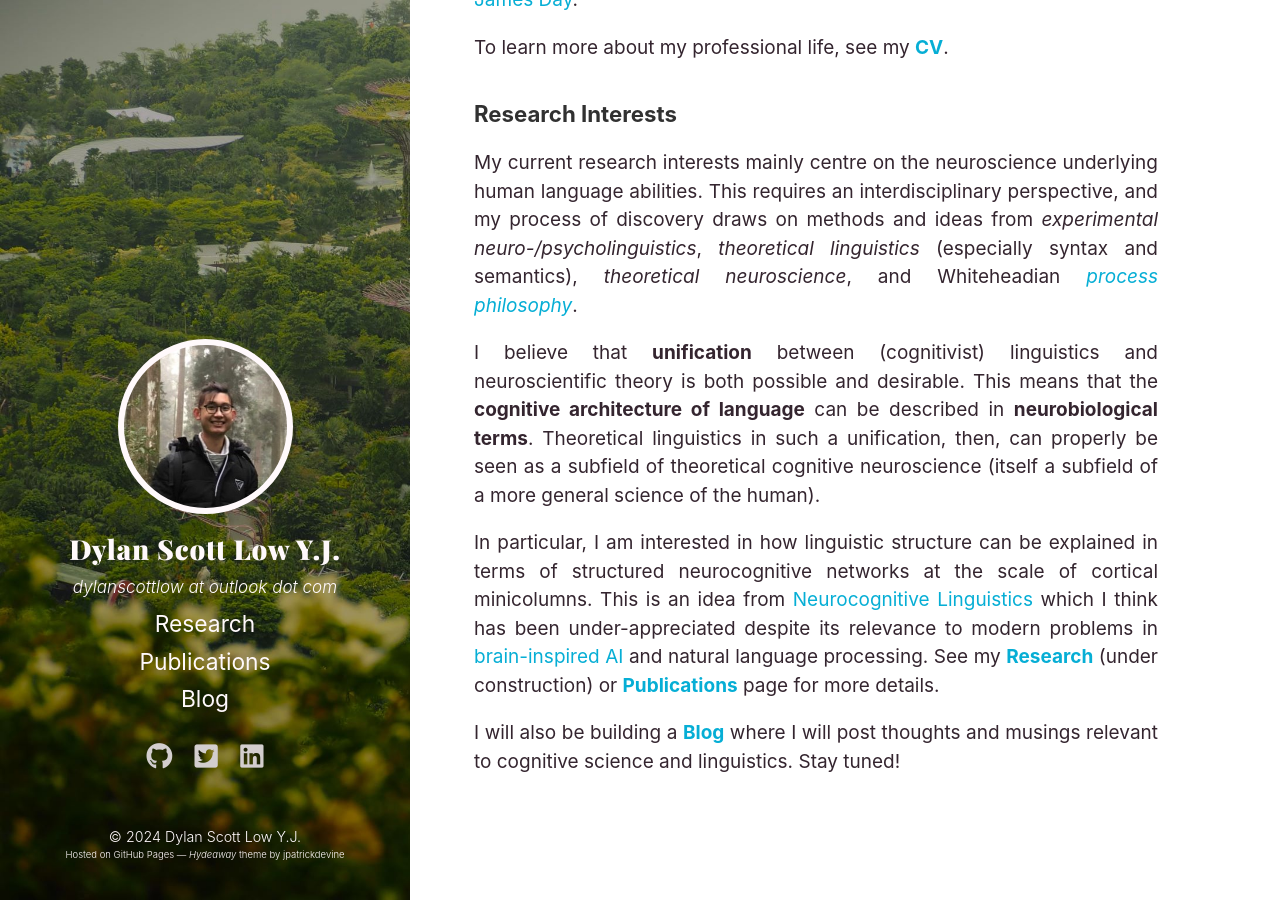
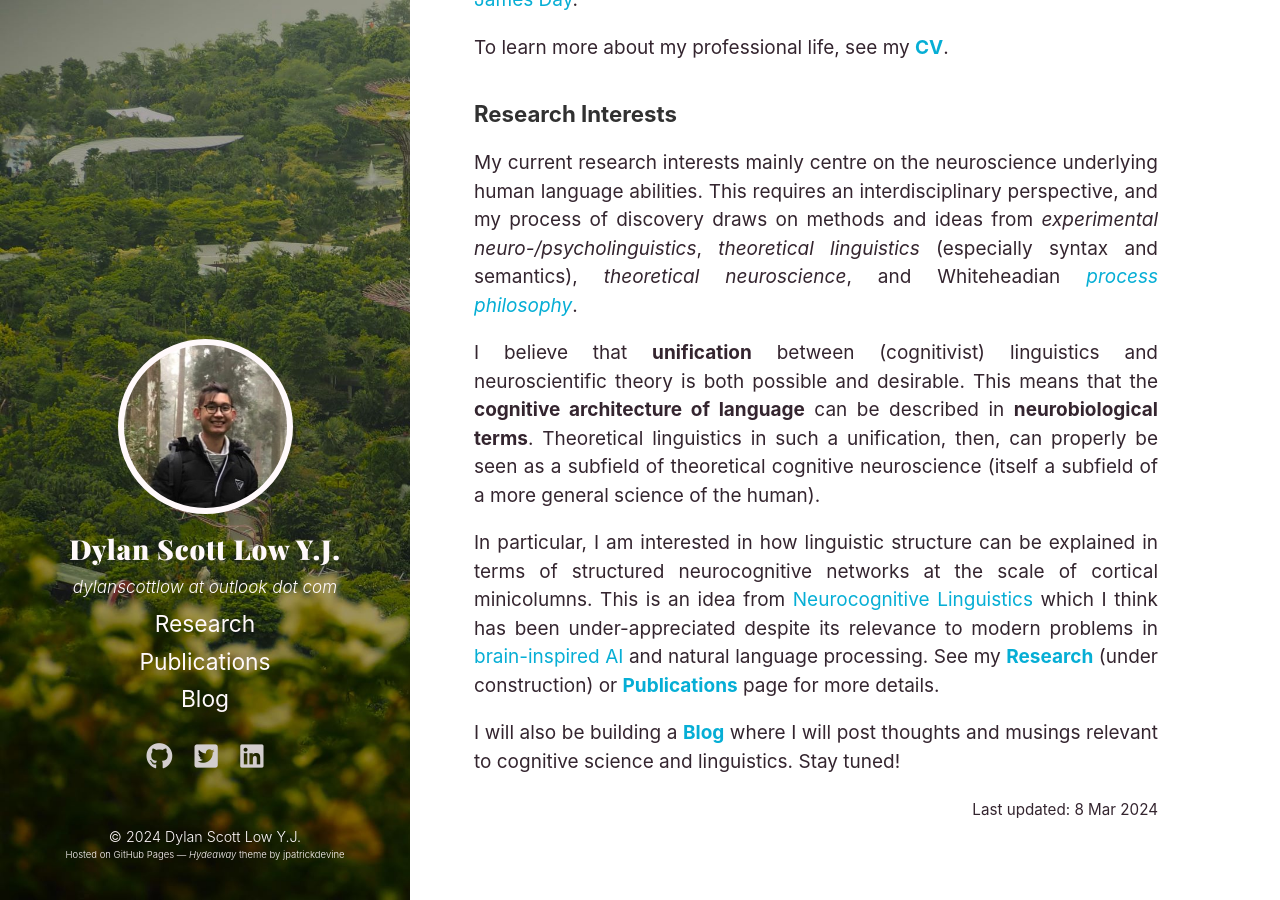
Before and after one commit to dylanscottlow/dylanscottlow.github.io, a Jekyll site: the page built from index.html, in a window 1280 px wide and 900 px high, scrolled down 693 px. Built offline with Jekyll 4.4.1, drawn with Linux system fonts in a browser that asks for light colours; a style sheet for code colours, icons or effects is not loaded.

Commit message:
Add last updated line

```diff
--- a/index.html
+++ b/index.html
@@ -85,6 +85,11 @@ I will also be building a
 where I will post thoughts and musings relevant to cognitive science and linguistics. Stay tuned!
 </p>
 
+<p style="text-align: right;">
+  <small>Last updated: 8 Mar 2024</small>
+</p>
+
+
 <div class="only-mobile alert">
   <a href="#" class="underline">Back to Top &nbsp; <i class="fa fa-arrow-circle-up"></i></a>
 </div>
```
